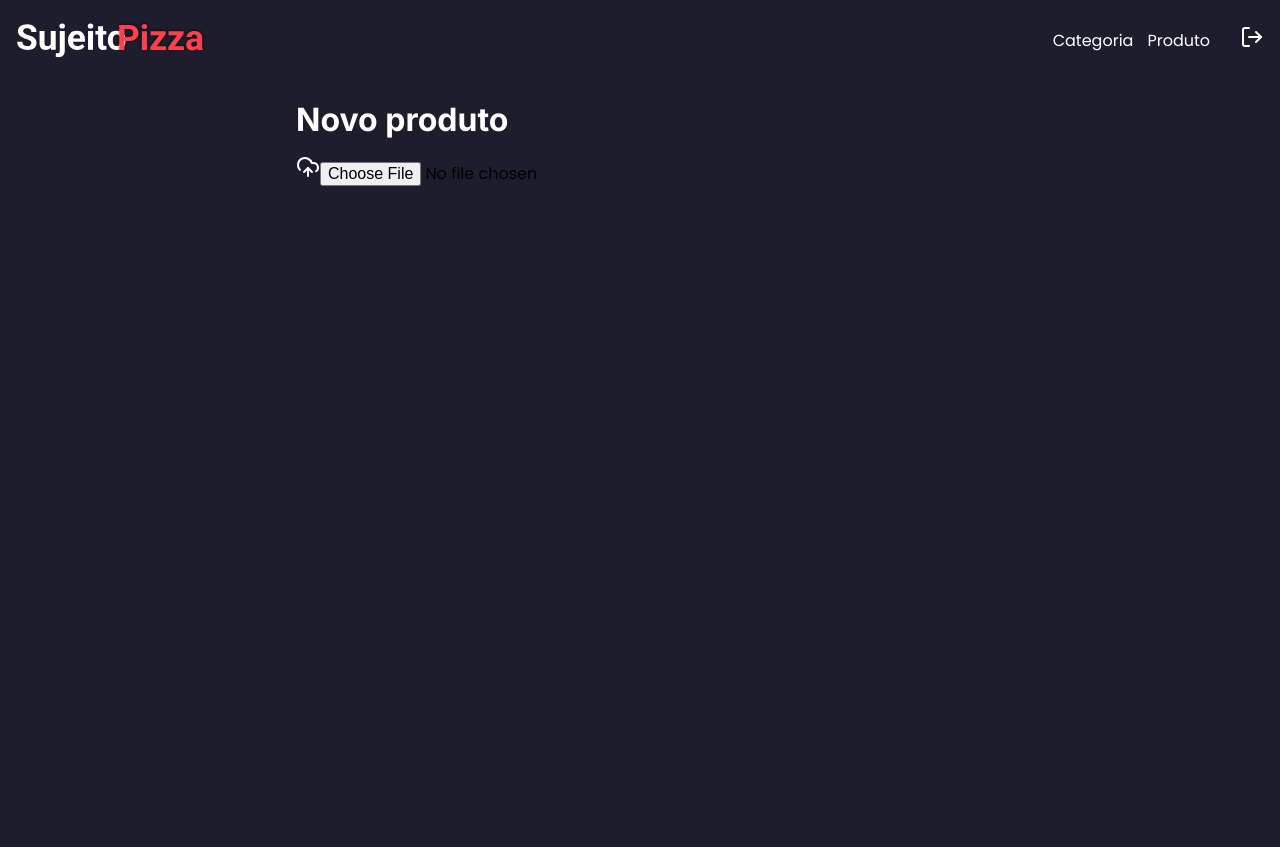
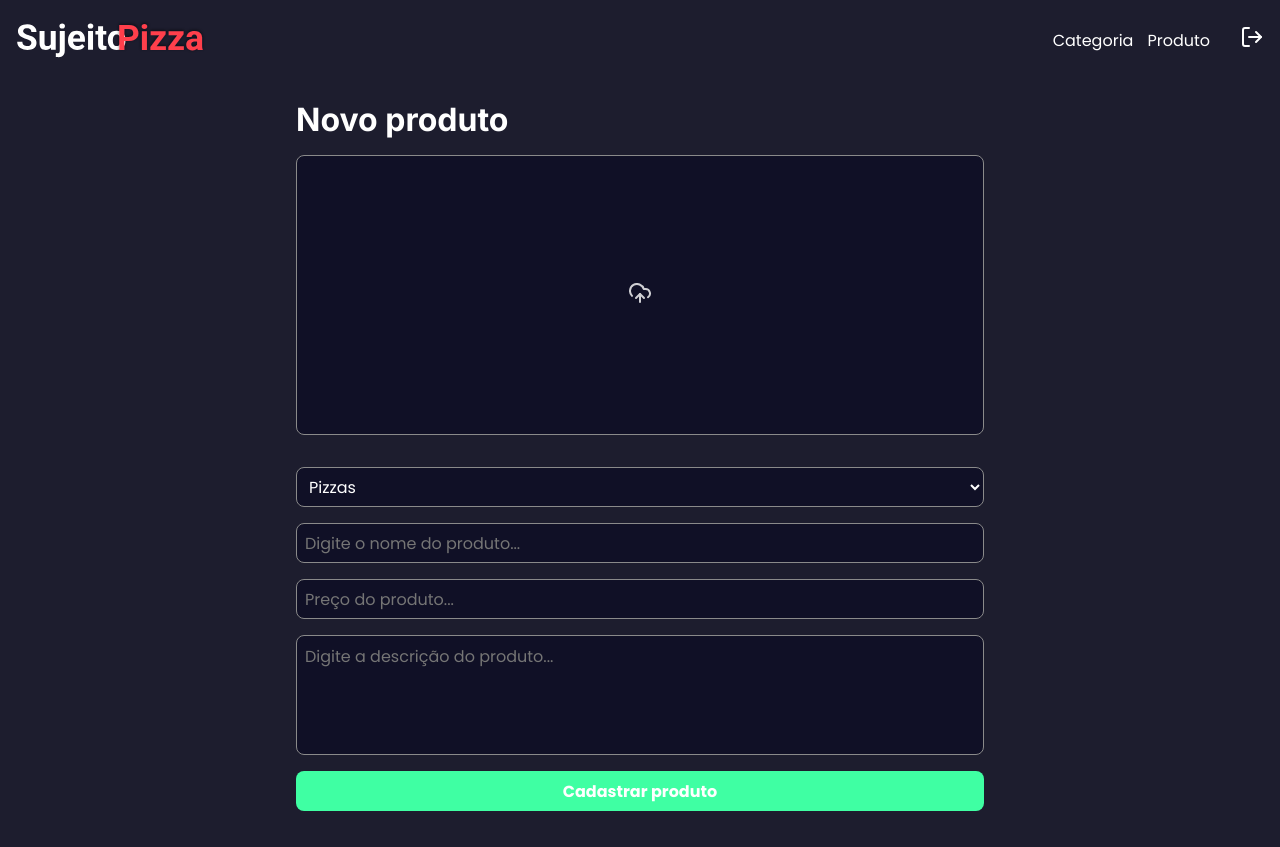
Before and after one commit to oxtw/pizzaria, a Next.js app in the folder frontend/: page /dashboard/product in a window 1280 px wide. Before the commit the page ends 800 px from the top, so only its background shows below. Built offline with nearby package versions, Linux system fonts and the light colour scheme.

Commit message:
Preview produto

```diff
--- a/frontend/src/app/dashboard/product/components/form/index.tsx
+++ b/frontend/src/app/dashboard/product/components/form/index.tsx
@@ -4,6 +4,7 @@
 import styles from "../form/styles.module.scss";
 import { UploadCloud } from "lucide-react";
 import Image from "next/image";
+import { Button } from "@/app/dashboard/components/button";
 
 export function Form() {
   const [image, setImage] = useState<File>();
@@ -40,17 +41,45 @@
             onChange={handleFile}
           />
 
-
           {previewImage && (
             <Image
-            alt="Imagem de preview"
-            src={previewImage}
-            className={styles.preview}
-            fill={true}
-            priority={true}
+              alt="Imagem de preview"
+              src={previewImage}
+              className={styles.preview}
+              fill={true}
+              quality={100}
+              priority={true}
             />
           )}
         </label>
+
+        <select name="category">
+          <option key={1} value={1}>
+            Pizzas
+          </option>
+          <option key={1} value={1}>
+            Massas
+          </option>
+        </select>
+        <input
+          type="text"
+          name="name"
+          placeholder="Digite o nome do produto..."
+          className={styles.input}
+        />
+        <input
+          type="text"
+          name="price"
+          placeholder="Preço do produto..."
+          className={styles.input}
+        />
+        <textarea
+          name="description"
+          placeholder="Digite a descrição do produto..."
+          className={styles.input}
+        />
+
+        <Button name="Cadastrar produto" />
       </form>
     </main>
   );
--- a/frontend/src/app/dashboard/product/components/form/styles.module.scss
+++ b/frontend/src/app/dashboard/product/components/form/styles.module.scss
@@ -14,10 +14,72 @@
     display: flex;
     flex-direction: column;
     margin: 16px 0;
+    gap: 16px;
+
+    select{
+        width: 100%;
+        height: 40px;
+        border-radius: 8px;
+        background-color: var(--dark-900);
+        color: var(--white);
+        padding: 0 8px;
+        border: 1px solid var(--gray-100);
+    }
+
+    textarea{
+        width: 100%;
+        min-height: 120px;
+        resize: none;
+        padding: 8px;
+        color: var(--white);
+    }
 }
 
 .labelImage{
+    display: flex;
+    justify-content: center;
+    flex-direction: column;
+    align-items: center;
+
     width: 100%;
     height: 280px;
     position: relative;
+
+    border-radius: 8px;
+    background-color: var(--dark-900);
+    cursor: pointer;
+    margin-bottom: 16px;
+    border: 1px solid var(--gray-100);
+
+    input{
+        display: none;
+    }
+
+    span{
+        z-index: 99;
+        opacity: 0.8;
+        transition: all 0.6s;
+
+        &:hover{
+            transform: scale(1.1);
+            opacity: 1;
+        }
+    }
+
+    .preview{
+        width: 100%;
+        height: 100%;
+        border-radius: 8px;
+        object-fit: cover;
+    }
 }
+
+.input{
+    border: 0;
+    height: 40px;
+    background-color: var(--dark-900);
+    border: 1px solid var(--gray-100);
+    border-radius: 8px;
+    padding: 0 8px;
+    color: var(--white);
+}
```
